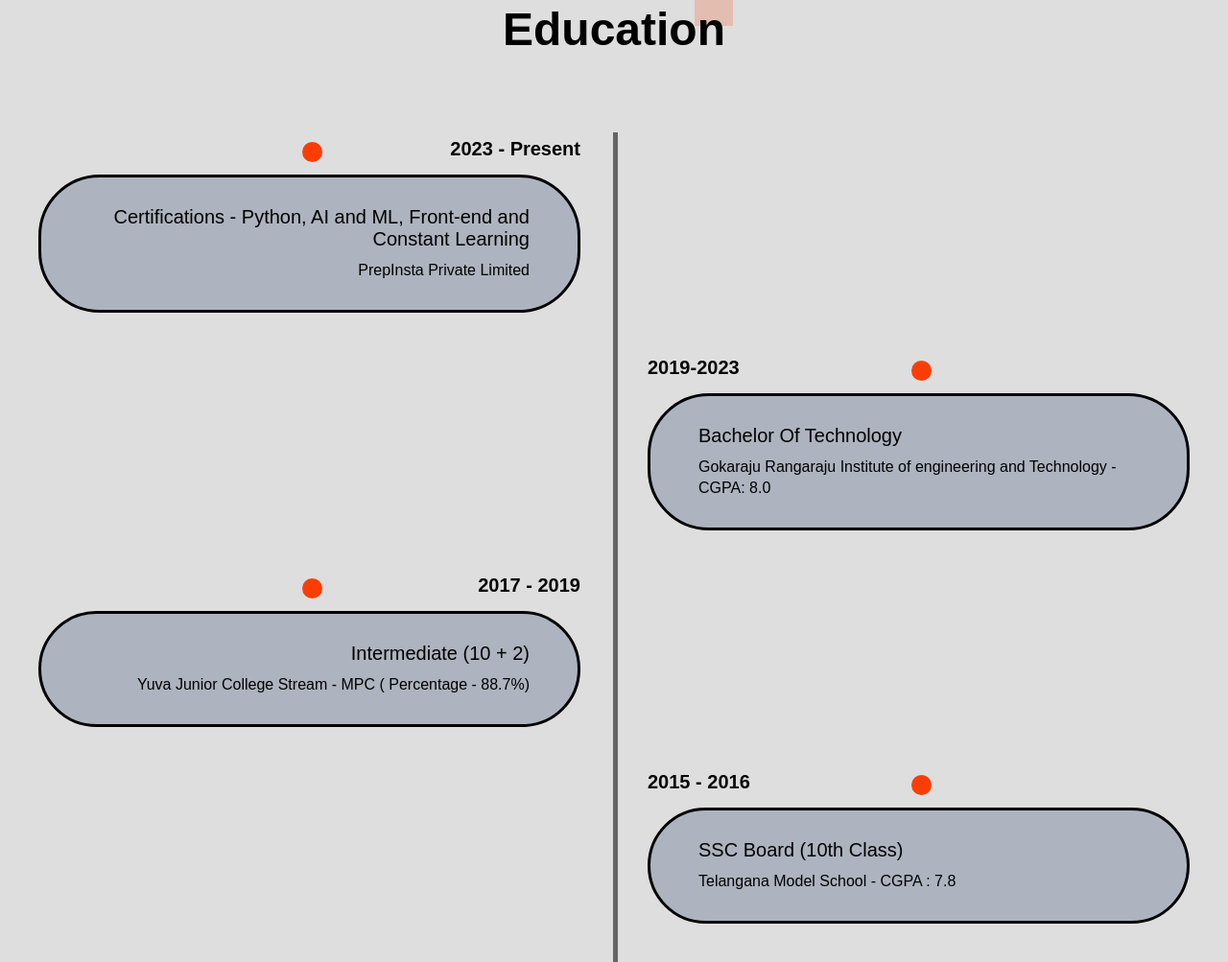
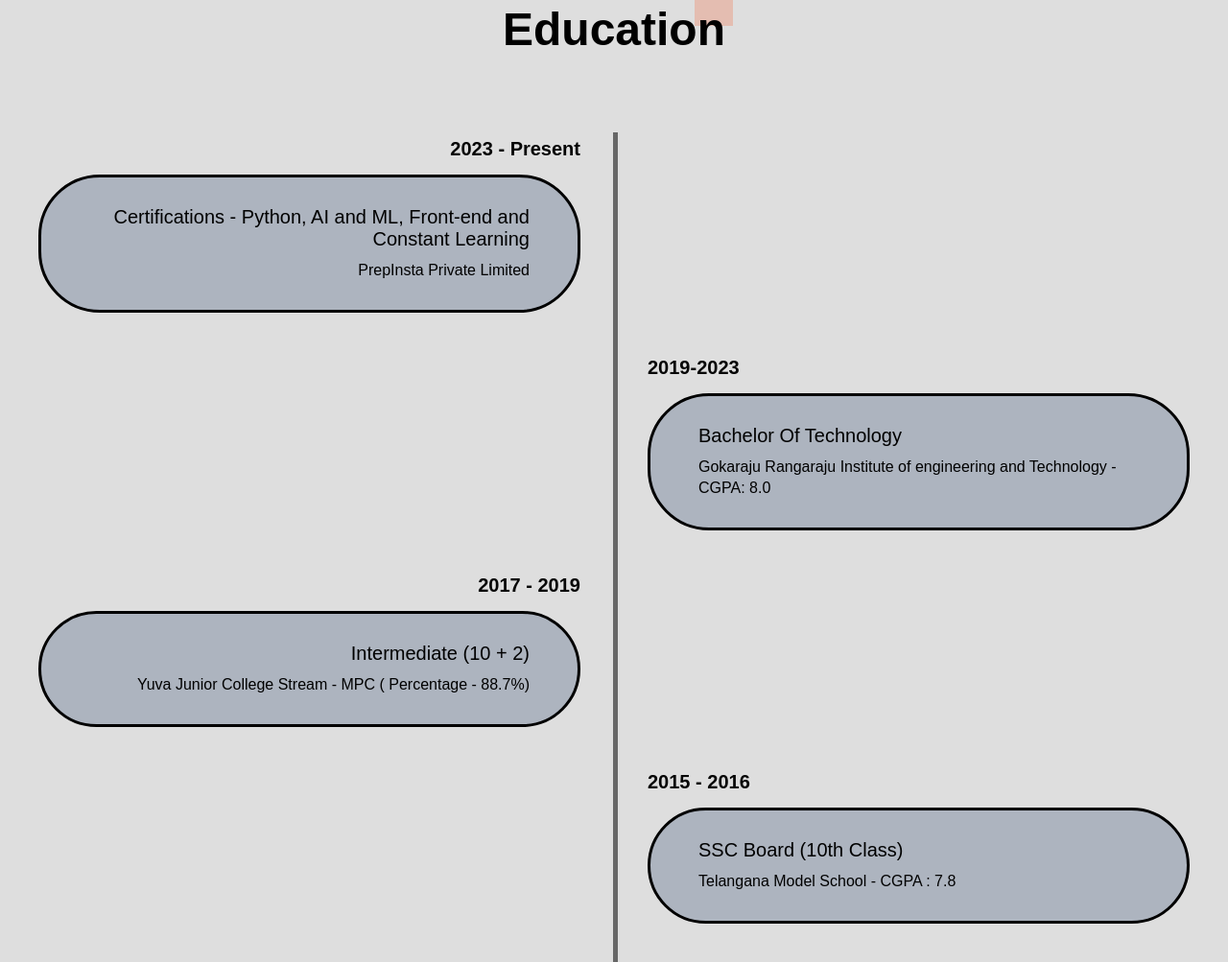
Before and after one commit to ajju1501/My-Portfolio, a plain HTML site: page index.html in a window 1280 px wide. Shown: the part 1670-2673 px from the top of the page at 96% size. Drawn offline with nearby package versions, Linux system fonts and the light colour scheme; a web font is replaced by a local one.

Commit message:
Removing timeline dots portfolio.css

```diff
--- a/portfolio.css
+++ b/portfolio.css
@@ -797,7 +797,7 @@ body.dark-theme{
     padding-right: calc(50% + 10px);
     text-align: right;
 }
-.timeline-dot{
+/* .timeline-dot{
     height: 21px;
     width: 21px;
     background-color: var(--first-color);
@@ -806,7 +806,7 @@ body.dark-theme{
     left: calc(50% - 8px);
     border-radius: 50%;
     top: 10px;
-}
+} */
 .timeline-date{
     font-size: 20px;
     font-weight: 800;
```
